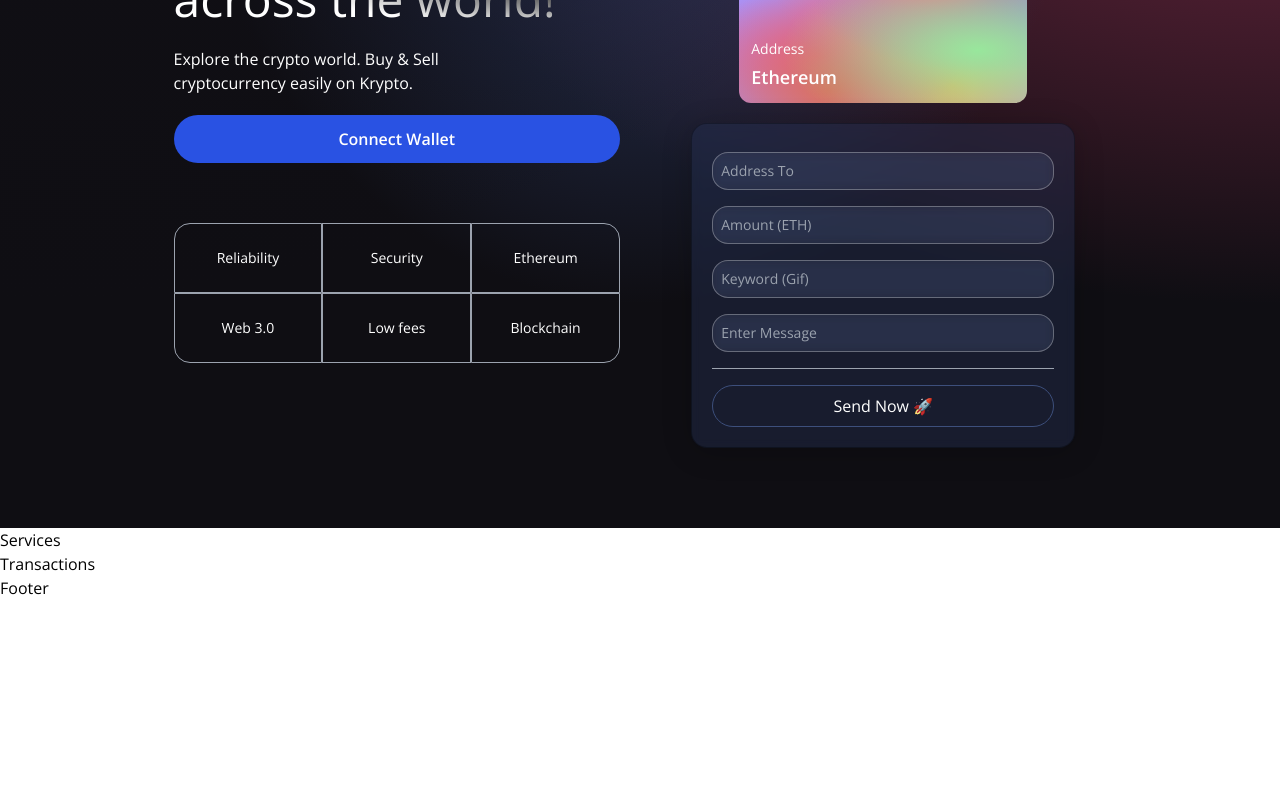
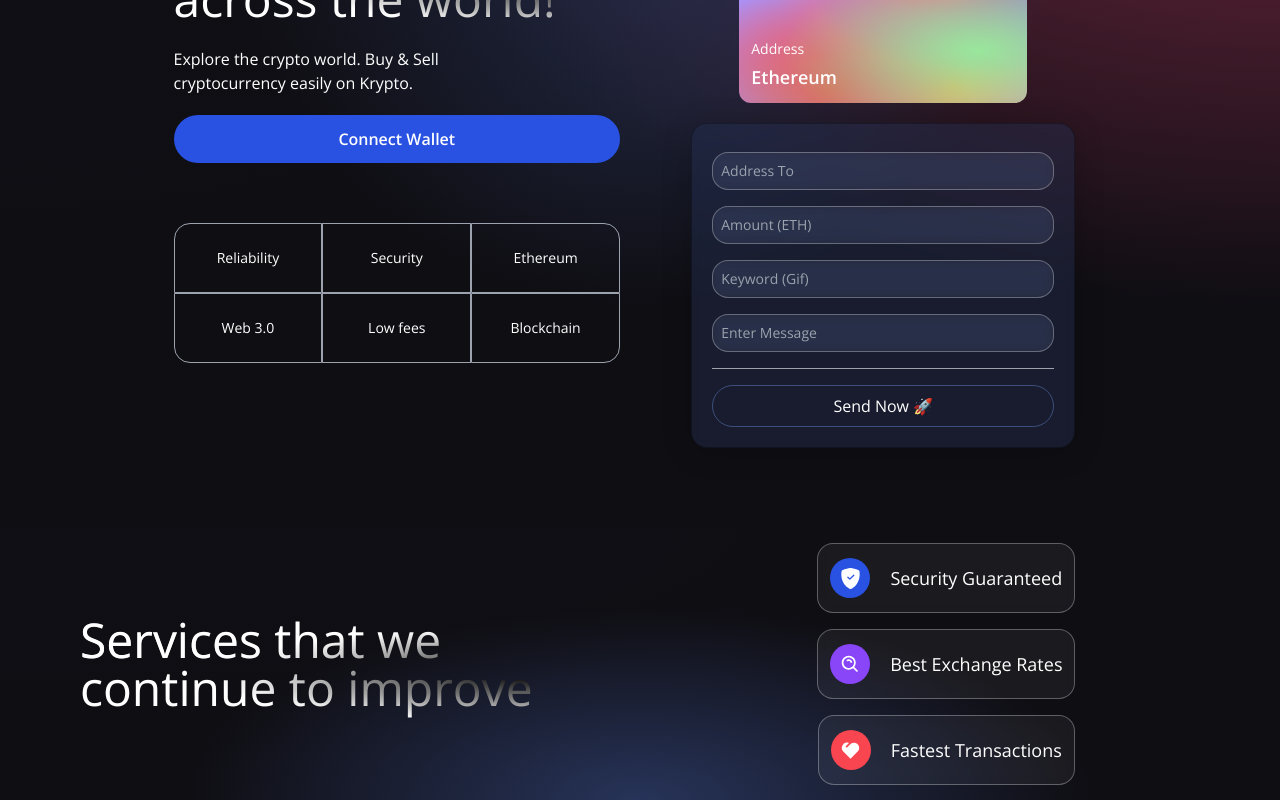
Before and after one commit to Shubham-Lal/Krypt, a React (Vite) app in the folder client/: page / in a window 1280 px wide. Shown: the part 237-1037 px from the top of the page. Before the commit the page ends 837 px from the top, so only its background shows below. Built offline with nearby package versions, Linux system fonts and the light colour scheme.

Commit message:
Completed Services component

```diff
--- a/client/src/App.jsx
+++ b/client/src/App.jsx
@@ -9,8 +9,8 @@ const App = () => {
         <Welcome />
       </div>
       <Services />
-      <Transactions />
-      <Footer />
+      {/* <Transactions />
+      <Footer /> */}
 
       <Toaster
         position="bottom-center"
--- a/client/src/components/Navbar.jsx
+++ b/client/src/components/Navbar.jsx
@@ -13,7 +13,7 @@ const Navbar = () => {
   const [toggleMenu, setToggleMenu] = useState(false);
 
   return (
-    <nav className="fixed top-0 left-0 w-full flex md:justify-center justify-between items-center p-4 white-glassmorphism-alt">
+    <nav className="fixed top-0 left-0 w-full h-fit flex md:justify-center justify-between items-center p-4 white-glassmorphism-alt">
     {/* <nav className="w-full flex md:justify-center justify-between items-center p-4 white-glassmorphism-alt"> */}
       <div className="md:flex-[0.5] flex-initial justify-center items-center">
         <img
--- a/client/src/components/Services.jsx
+++ b/client/src/components/Services.jsx
@@ -1,6 +1,54 @@
+import { BsShieldFillCheck } from "react-icons/bs";
+import { BiSearchAlt } from "react-icons/bi";
+import { RiHeart2Fill } from "react-icons/ri";
+
+const ServiceCard = ({ color, title, icon, subtitle }) => (
+  <div className="flex flex-row justify-start items-center white-glassmorphism p-3 m-2 cursor-pointer transition-all hover:shadow-xl hover:scale-105">
+    <div className={`w-10 h-10 rounded-full flex justify-center items-center ${color}`}>
+      {icon}
+    </div>
+    <div className="ml-5 flex flex-col flex-1">
+      <h1 className="mt-2 text-white text-lg">{title}</h1>
+      <p className="mt-2 text-white text-sm md:w-9/12">{subtitle}</p>
+    </div>
+  </div>
+);
+
 const Services = () => {
   return (
-    <h1>Services</h1>
+    // <div className="flex flex-col md:flex-row w-full justify-center items-center gradient-bg-services">
+    <div className="flex w-full justify-center items-center gradient-bg-services">
+      <div className="flex mf:flex-row flex-col items-center justify-between md:p-20 py-12 px-4">
+        <div className="flex-1 flex flex-col justify-start items-start">
+          <h1 className="text-white text-3xl sm:text-5xl py-2 text-gradient">
+            Services that we
+            <br />
+            continue to improve
+          </h1>
+        </div>
+      </div>
+      <div className="flex-1 flex flex-col justify-start items-center">
+        <ServiceCard
+          color="bg-[#2952E3]"
+          title="Security Guaranteed"
+          icon={<BsShieldFillCheck fontSize={21} className="text-white" />}
+          subtitle=""
+          // subtitle="100% Security is guranteed. We always maintain privacy & indeed maintain the quality of our products."
+        />
+        <ServiceCard
+          color="bg-[#8945F8]"
+          title="Best Exchange Rates"
+          icon={<BiSearchAlt fontSize={21} className="text-white" />}
+          subtitle=""
+        />
+        <ServiceCard
+          color="bg-[#F84550]"
+          title="Fastest Transactions"
+          icon={<RiHeart2Fill fontSize={21} className="text-white" />}
+          subtitle=""
+        />
+      </div>
+    </div>
   )
 }
 
--- a/client/src/components/Welcome.jsx
+++ b/client/src/components/Welcome.jsx
@@ -1,7 +1,7 @@
 import { SiEthereum } from "react-icons/si";
 import { BsInfoCircle } from "react-icons/bs";
 import SkewLoader from "react-spinners/SkewLoader";
-import { useState } from "react";
+import { useEffect } from "react";
 import { TransactionContext } from "../context/TransactionContext";
 import { useContext } from "react";
 import { toast } from "react-hot-toast";
@@ -21,20 +21,6 @@ const Welcome = () => {
   } = useContext(TransactionContext);
   const { addressTo, amount, keyword, message } = formData;
 
-  // const Input = ({ placeholder, name, type, value, handleChange }) => {
-  //   return (
-  //     <input
-  //       placeholder={placeholder}
-  //       name={name}
-  //       value={value}
-  //       type={type}
-  //       onChange={(e) => handleChange(e, name)}
-  //       step="0.0001"
-  //       className="my-2 w-full rounded-sm p-2 outline-none bg-transparent text-white border-none text-sm white-glassmorphism"
-  //     />
-  //   )
-  // };
-
   const handleSubmit = (e) => {
     e.preventDefault();
     if (!addressTo || !amount || !keyword || !message) {
@@ -43,10 +29,17 @@ const Welcome = () => {
     sendTransaction();
   };
 
+  useEffect(() => {
+    if (sendSuccess) {
+      setTimeout(() => {
+        setSendSuccess(false);
+      }, 5000);
+    }
+  }, [sendSuccess]);
+
   return (
     <div className="flex w-full justify-center items-center">
       <div className="flex mf:flex-row flex-col items-start justify-between md:p-20 py-12 px-4 mt-20">
-        {/* <div className="flex mf:flex-row flex-col items-start justify-between md:p-20 py-12 px-4"> */}
         <div className="flex flex-1 justify-start flex-col mf:mr-10">
           <h1 className="text-white text-3xl sm:text-5xl text-gradient py-1">
             Send Crypto <br />
@@ -110,10 +103,6 @@ const Welcome = () => {
             </div>
           </div>
           <div className="p-5 sm:w-96 w-full flex flex-col justify-start items-center blue-glassmorphism">
-            {/* <Input placeholder="Address To" name="addressTo" value={addressTo} type="text" handleChange={handleFormChange} />
-            <Input placeholder="Amount (ETH)" name="amount" value={amount} type="number" handleChange={handleFormChange} />
-            <Input placeholder="Keyword (Gif)" name="keyword" value={keyword} type="text" handleChange={handleFormChange} />
-            <Input placeholder="Enter Message" name="message" value={message} type="text" handleChange={handleFormChange} /> */}
             <input placeholder="Address To" value={addressTo} type="text" onChange={(e) => handleFormChange(e, "addressTo")}
               className="my-2 w-full rounded-sm p-2 outline-none bg-transparent text-white border-none text-sm white-glassmorphism"
             />
--- a/client/src/context/TransactionContext.jsx
+++ b/client/src/context/TransactionContext.jsx
@@ -87,10 +87,10 @@ export const TransactionProvider = ({ children }) => {
             const transactionHash = await transactionContract.addToBlockchain(addressTo, convertedAmount, keyword, message);
 
             setIsLoading(true);
-            console.log(`Loading - ${transactionHash.hash}`);
+            // console.log(`Loading - ${transactionHash.hash}`);
             await transactionHash.wait();
             setIsLoading(false);
-            console.log(`Success - ${transactionHash.hash}`);
+            // console.log(`Success - ${transactionHash.hash}`);
 
             const transactionCount = await transactionContract.getTransactionsCount();
             setTransactionCount(transactionCount.toNumber());
```
